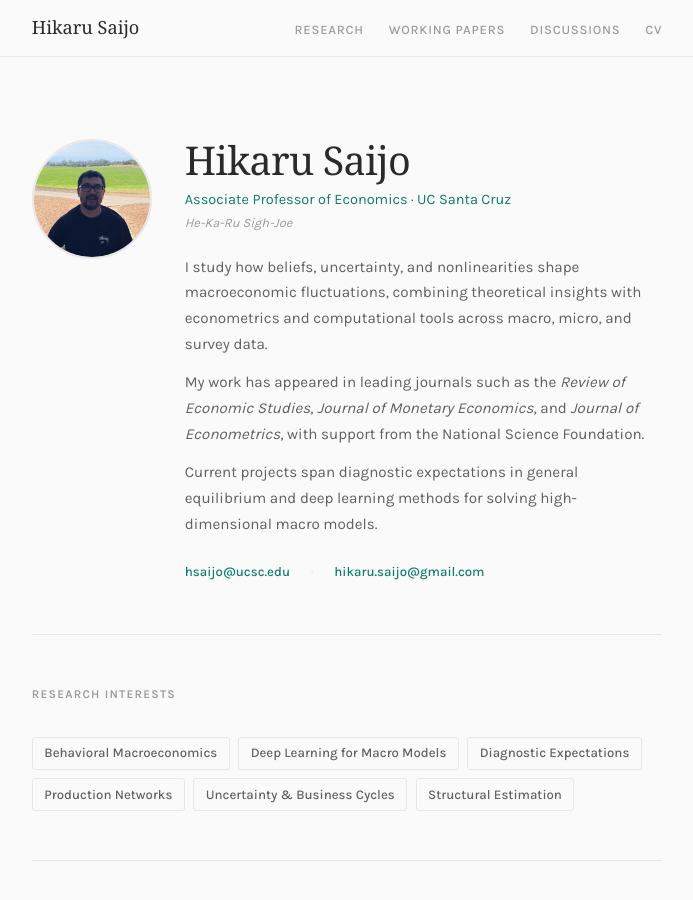
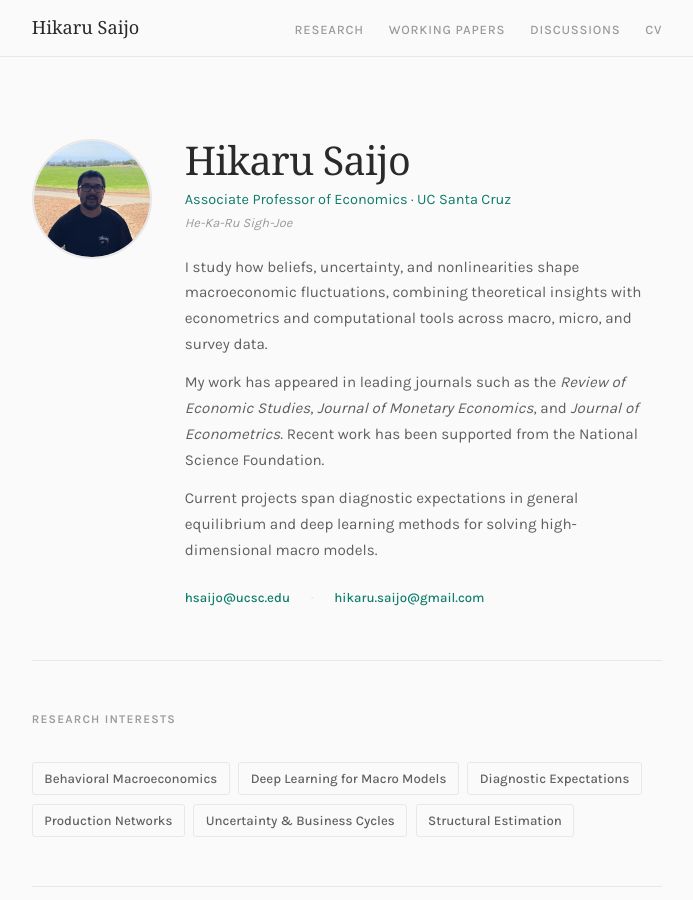
Before and after one commit to hsaijo/hsaijo.github.io, a Jekyll site: the page built from index.md, in a window 1280 px wide and 900 px high. Shown: the whole window, without its empty margins (293-986 px from the left). Built offline with Jekyll 4.4.1, drawn with Linux system fonts in a browser that asks for light colours; some web fonts are replaced.

Commit message:
Update index.md

```diff
--- a/index.md
+++ b/index.md
@@ -336,7 +336,7 @@ layout: null
 
         <div class="hero-bio">
           <p>I study how beliefs, uncertainty, and nonlinearities shape macroeconomic fluctuations, combining theoretical insights with econometrics and computational tools across macro, micro, and survey data.</p>
-          <p>My work has appeared in leading journals such as the <em>Review of Economic Studies</em>, <em>Journal of Monetary Economics</em>, and <em>Journal of Econometrics</em>, with support from the National Science Foundation.</p>
+          <p>My work has appeared in leading journals such as the <em>Review of Economic Studies</em>, <em>Journal of Monetary Economics</em>, and <em>Journal of Econometrics</em>. Recent work has been supported from the National Science Foundation.</p>
 <p>Current projects span diagnostic expectations in general equilibrium and deep learning methods for solving high-dimensional macro models.</p>
         </div>
 
```
